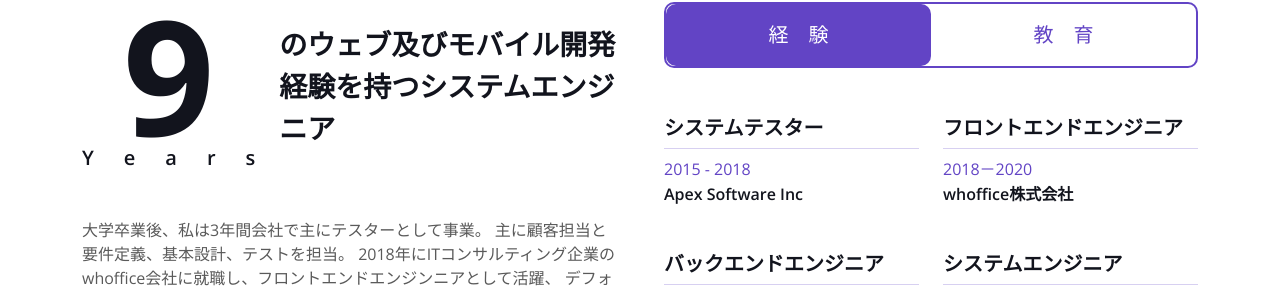
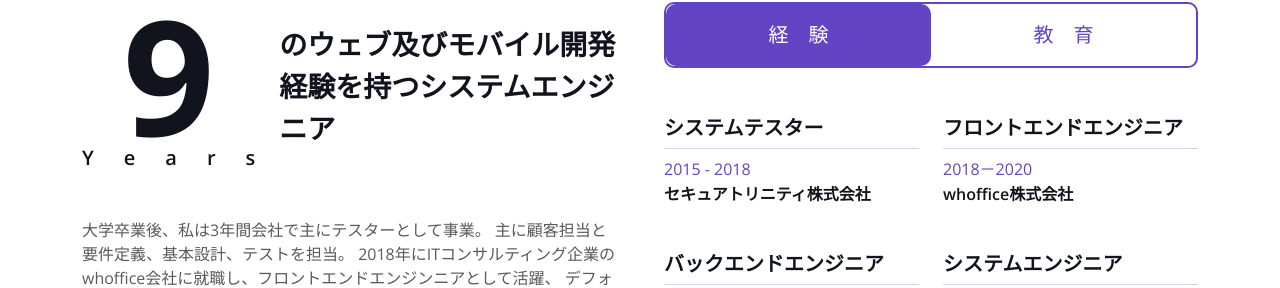
Before and after one commit to AdeWang0629/Yudai-Sasaki, a plain HTML site: page index.html in a window 1280 px wide. Shown: the part 880-1168 px from the top of the page. Drawn offline with nearby package versions, Linux system fonts and the light colour scheme.

Commit message:
modify one company name

```diff
--- a/index.html
+++ b/index.html
@@ -161,7 +161,7 @@
                                     <h5>システムテスター</h5>
                                     <hr class="text-primary my-2">
                                     <p class="text-primary mb-1">2015 - 2018</p>
-                                    <h6 class="mb-0">Apex Software Inc</h6>
+                                    <h6 class="mb-0">セキュアトリニティ株式会社</h6>
                                 </div>
                                 <div class="col-sm-6">
                                     <h5>フロントエンドエンジニア</h5>
```
